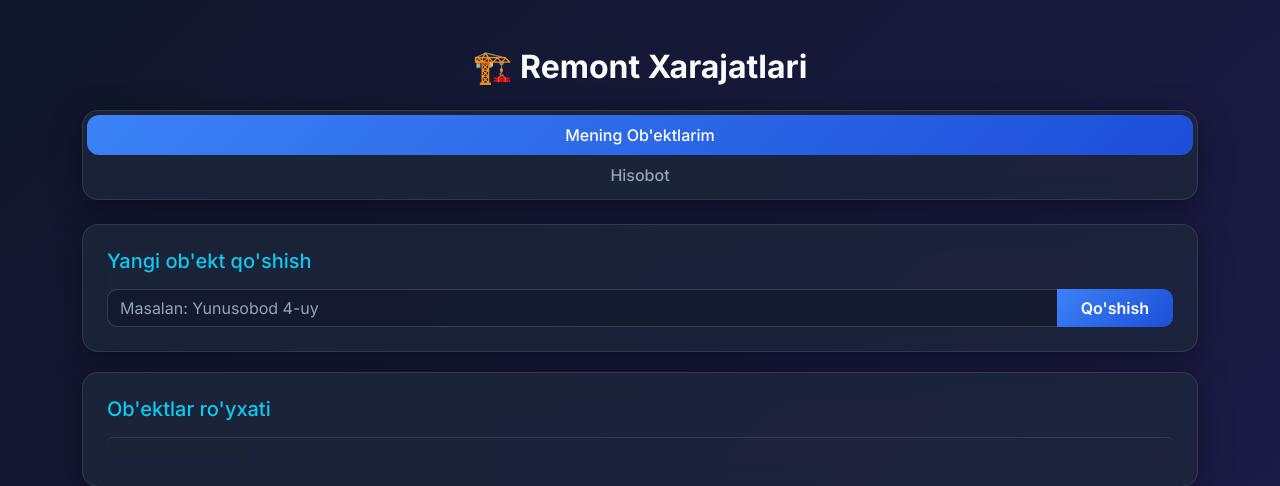
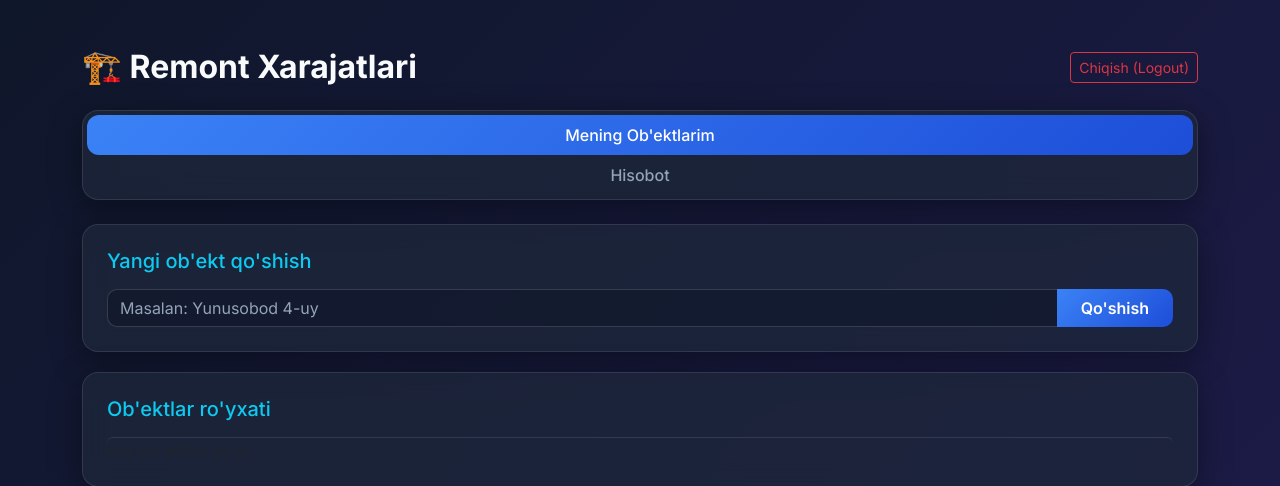
Before and after one commit to Musobek424648/remont-app, a Flask app: page / in a window 1280 px wide. Shown: the top 486 px of the page. Run offline with Flask 3, Linux system fonts and the light colour scheme; data that the repository does not hold is empty.

Commit message:
Update index.html

```diff
--- a/templates/index.html
+++ b/templates/index.html
@@ -99,7 +99,10 @@
 </head>
 <body>
     <div class="container py-5">
-        <h2 class="text-center mb-4 fw-bold">🏗️ Remont Xarajatlari</h2>
+        <div class="d-flex justify-content-between align-items-center mb-4">
+            <h2 class="fw-bold m-0">🏗️ Remont Xarajatlari</h2>
+            <a href="/logout" class="btn btn-outline-danger btn-sm">Chiqish (Logout)</a>
+        </div>
 
         <!-- Menyular -->
         <ul class="nav nav-pills nav-justified mb-4 p-1 card" id="pills-tab" role="tablist">
@@ -136,7 +139,6 @@
                     <div class="d-flex justify-content-between align-items-center mb-3 flex-wrap gap-2">
                         <h4 id="current-object-title" class="text-warning fw-bold m-0"></h4>
                         <div>
-                            <!-- Har bir ob'ekt uchun alohida Excel yuklab olish tugmasi -->
                             <a id="download-excel-btn" href="#" class="btn btn-sm btn-success me-2">📥 Excelga yuklash</a>
                             <button class="btn btn-sm btn-outline-warning me-2" onclick="editCurrentObject()">✏️ Tahrirlash</button>
                             <button class="btn btn-sm btn-outline-danger" onclick="deleteCurrentObject()">🗑️ O'chirish</button>
@@ -310,7 +312,6 @@
                         return;
                     }
 
-                    // Sanalar bo'yicha guruhlash
                     const groupedByDate = {};
                     data.forEach(exp => {
                         totalSum += Number(exp.summa || 0);
@@ -325,7 +326,6 @@
                         groupedByDate[dateKey].push(exp);
                     });
 
-                    // Har bir sana uchun alohida jadval qurish
                     for (const [dateStr, items] of Object.entries(groupedByDate)) {
                         let dayTotal = items.reduce((sum, item) => sum + Number(item.summa || 0), 0);
 
@@ -340,7 +340,6 @@
                                 timeStr = d.toLocaleTimeString('uz-UZ', {hour: '2-digit', minute:'2-digit'});
                             }
 
-                            // Chek bor yoki yo'qligiga qarab tugma ko'rinishi
                             let receiptBtn = `<button class="btn btn-sm btn-outline-info me-1" title="Chek yuklash" onclick="triggerUpload(${exp.id})">📎</button>`;
                             if (exp.chek_url) {
                                 receiptBtn = `<a href="${exp.chek_url}" target="_blank" class="btn btn-sm btn-info me-1" title="Chekni ko'rish">🧾</a>`;
@@ -353,7 +352,7 @@
                                     <td class="text-end text-success fw-bold">${Number(exp.summa).toLocaleString()} so'm</td>
                                     <td class="text-center" style="width: 150px;">
                                         ${receiptBtn}
-                                        <button class="btn btn-sm btn-outline-primary me-1" title="Tahrirlash" onclick="editExpense(${exp.id}, '${exp.nomi}', ${exp.summa})">✏️</button>
+                                        <button class="btn btn-sm btn-outline-primary me-1" title="Tahrirlash" onclick="editExpense(${exp.id}, '${exp.nomi}',${exp.summa})">✏️</button>
                                         <button class="btn btn-sm btn-outline-danger" title="O'chirish" onclick="deleteExpense(${exp.id})">🗑️</button>
                                     </td>
                                 </tr>
@@ -398,7 +397,6 @@
             formData.append("chek", file);
             formData.append("expense_id", selectedExpenseIdForReceipt);
 
-            // Hozirgi kunda backendda chek qabul qiluvchi API (/api/upload-receipt) bo'lishi kerak
             fetch("/api/upload-receipt", {
                 method: "POST",
                 body: formData
@@ -411,7 +409,7 @@
                 } else {
                     alert(data.error || "Chekni yuklashda xatolik yuz berdi!");
                 }
-                input.value = ""; // inputni tozalash
+                input.value = "";
             })
             .catch(err => {
                 alert("Server bilan xatolik yuz berdi!");
```
